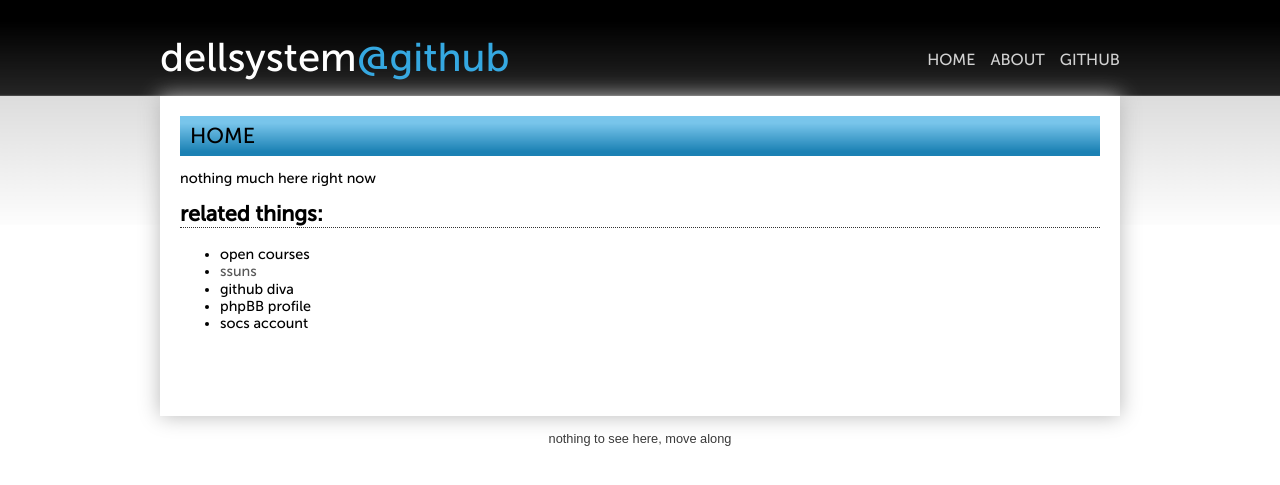
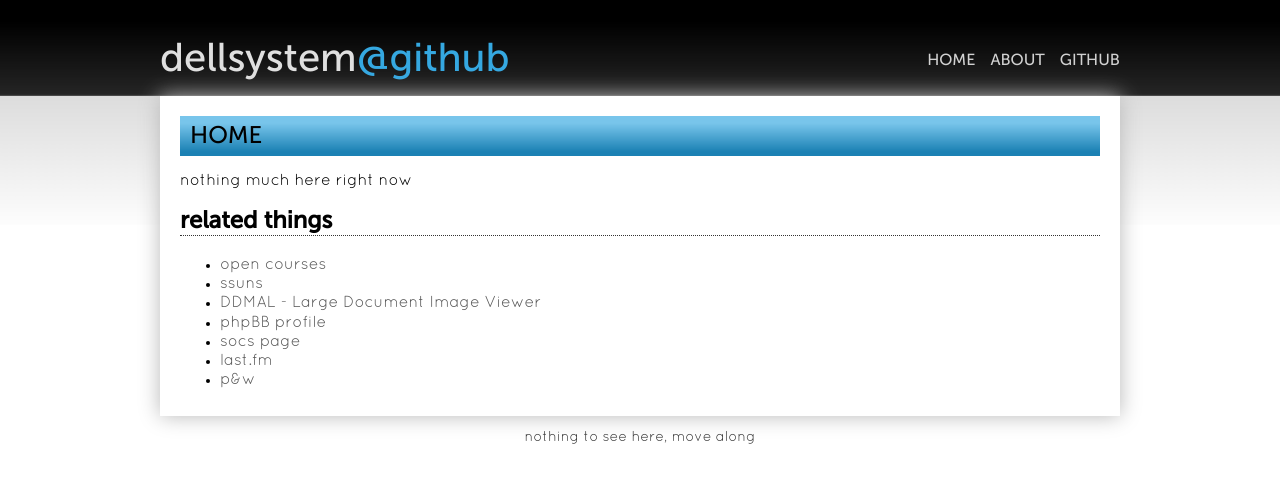
Before and after one commit to dellsystem/dellsystem.github.io, a Jekyll site: the page sandbox.html, which Jekyll copies as it is, in a window 1280 px wide. Shown: the top 485 px of the page. Built offline with Jekyll 4.4.1, drawn with Linux system fonts in a browser that asks for light colours.

Commit message:
going overboard with fonts and making the header link work

```diff
--- a/sandbox.html
+++ b/sandbox.html
@@ -22,14 +22,16 @@
 	<div id="body">
 		<div id="content-body">
 			<div id="content-title">home</div>
-		    <p>nothing much here right now</p>
-			<h2>related things:</h2>
+			<p>nothing much here right now</p>
+			<h2 id='related_things'>related things</h2>
 			<ul>
-				<li>open courses</li>
-				<li><a>ssuns</a></li>
-				<li>github diva</li>
-				<li>phpBB profile</li>
-				<li>socs account</li>
+				<li><a href='http://www.wikinotes.ca'>open courses</a></li>
+				<li><a href='http://www.ssuns.org'>ssuns</a></li>
+				<li><a href='https://github.com/DDMAL/diva.js'>DDMAL - Large Document Image Viewer</a></li>
+				<li><a href='http://www.phpbb.com/about/team/#guid178433-993'>phpBB profile</a></li>
+				<li><a href='http://cs.mcgill.ca/~wliu65'>socs page</a></li>
+				<li><a href='http://www.last.fm/user/dellsystem'>last.fm</a></li>
+				<li><a href='http://www.penguinsandwaldo.com'>p&amp;w</a></li>
 			</ul>
 		</div>
 		<div id="footer">
--- a/style.css
+++ b/style.css
@@ -1,12 +1,24 @@
 /* A font by Jos Buivenga (exljbris) -> http://www.exljbris.com */
 /* For nicer fonts.*/
 @font-face {
-    font-family: 'Museo Sans';
-    src: url('museosans_500-webfont.eot');
-    src: url('museosans_500-webfont.eot?iefix') format('eot'),
-         url('museosans_500-webfont.woff') format('woff'),
-         url('museosans_500-webfont.ttf') format('truetype'),
-         url('museosans_500-webfont.svg#webfontoSShQmJK') format('svg');
+    font-family: 'museo';
+    src: url('fonts/museosans_500-webfont.eot');
+    src: url('fonts/museosans_500-webfont.eot?iefix') format('eot'),
+         url('fonts/museosans_500-webfont.woff') format('woff'),
+         url('fonts/museosans_500-webfont.ttf') format('truetype'),
+         url('fonts/museosans_500-webfont.svg#webfontoSShQmJK') format('svg');
+    font-weight: normal;
+    font-style: normal;
+}
+
+/* Quicksand - find it here http://www.typophile.com/node/50437#comment-346232 <3 */
+@font-face {
+	font-family: 'quicksand';
+    src: url('fonts/Quicksand_Book-webfont.eot');
+    src: url('fonts/Quicksand_Book-webfont.eot?#iefix') format('eot'),
+         url('fonts/Quicksand_Book-webfont.woff') format('woff'),
+         url('fonts/Quicksand_Book-webfont.ttf') format('truetype'),
+         url('fonts/Quicksand_Book-webfont.svg#webfontQNKLE8Me') format('svg');
     font-weight: normal;
     font-style: normal;
 }
@@ -22,7 +34,7 @@ body {
 	width: 100%;
 	height: 96px;
 	padding-top: 35px;
-	font-family: 'Museo Sans'; /* for everything in the header, only */
+	font-family: 'museo'; /* for everything in the header, only */
 }
 
 .title, .title-blue {
@@ -31,14 +43,18 @@ body {
 }
 
 .title {
-	color: #FFFFFF;
+	color: #DFDFDF;
 }
 .title:hover {
-    /* fuck it do stuff later */
+	color: #FFFFFF;
 }
 
 .title-blue {
 	color: #35A8E1;
+}
+
+.title-blue:hover {
+	color: #73B3E1;
 }
 
 /* for the 960 pixels layout */
@@ -79,21 +95,22 @@ body {
 	margin: 0 auto;
 	width: 920px;
 	min-height: 300px;
-    font-size: 0.9em;
+    font-size: 1.0em;
     background-color: #FFF;
     -moz-box-shadow: 0 0 20px #B8B8B8;
     -webkit-box-shadow: 0 0 20px #B8B8B8;
     box-shadow: 0 0 20px #B8B8B8;
     line-height: 1.2em;
     padding: 20px 20px 0px 20px;
-    font-family: 'Museo Sans';
+    font-family: 'quicksand';
 }
 
 #footer {
     padding-top: 15px;
 	text-align: center;
 	color: #393939;
-	font-size: 0.8em;
+	font-size: 0.9em;
+	font-family: 'quicksand';
 }
 
 #content-title {
@@ -103,7 +120,7 @@ body {
 	font-size: 1.5em;
 	line-height: 40px;
 	padding-left: 10px;
-    font-family: 'Museo Sans';
+    font-family: 'museo';
     text-transform: uppercase;
 }
 
@@ -114,7 +131,7 @@ h2 {
 	border-bottom: #333333 dotted 1px;
     text-transform: lowercase;
     padding-bottom: 0.2em;
-    font-family: 'Museo Sans';
+    font-family: 'museo';
 }
 
 /* For prettier links */
```
Also changed, not shown: fonts/Quicksand_Book-webfont.ttf (added), fonts/Quicksand_Book-webfont.woff (added), fonts/museosans_500-webfont.ttf (renamed from museosans_500-webfont.ttf), fonts/museosans_500-webfont.woff (renamed from museosans_500-webfont.woff), 6 other files.
